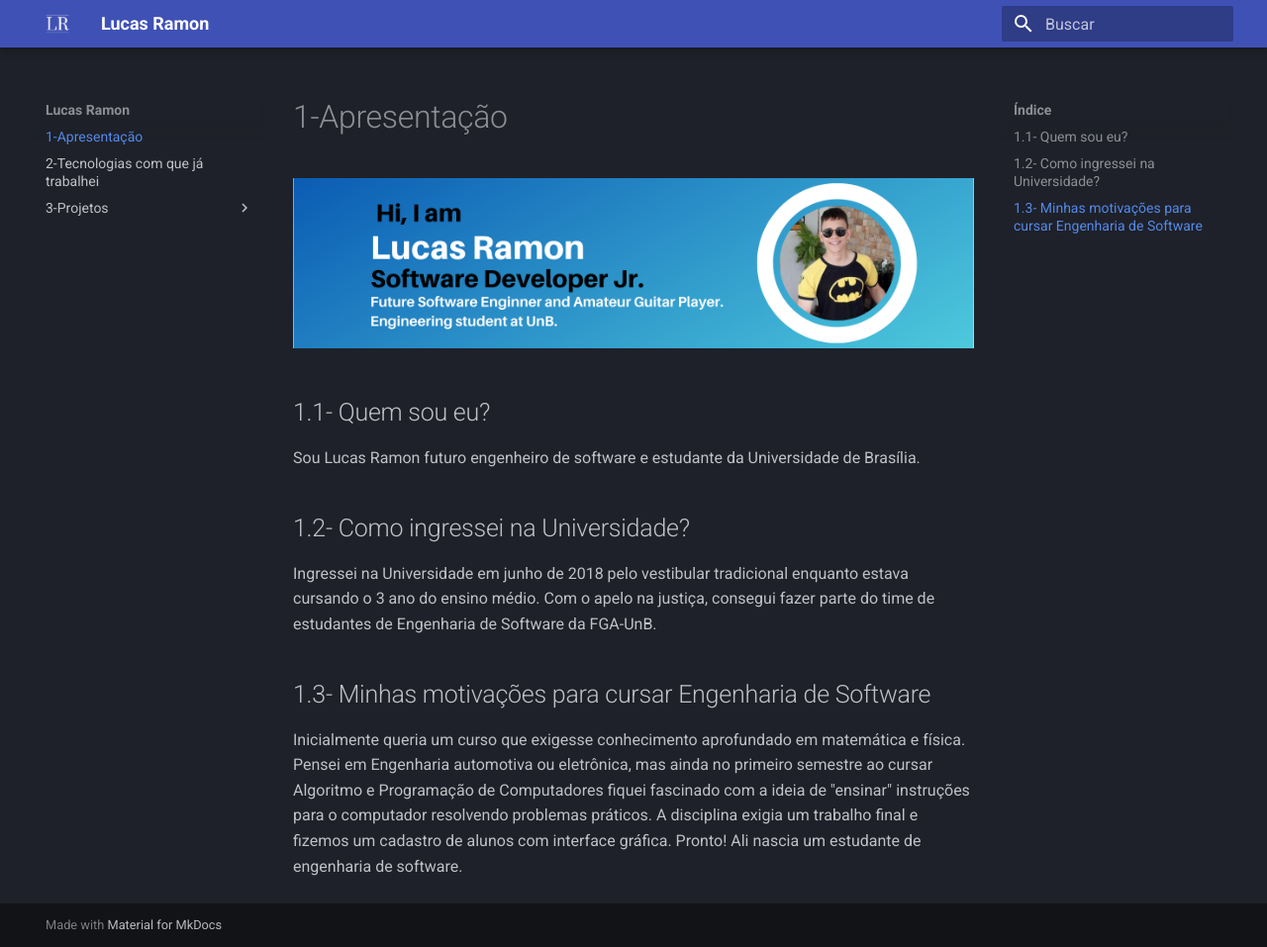
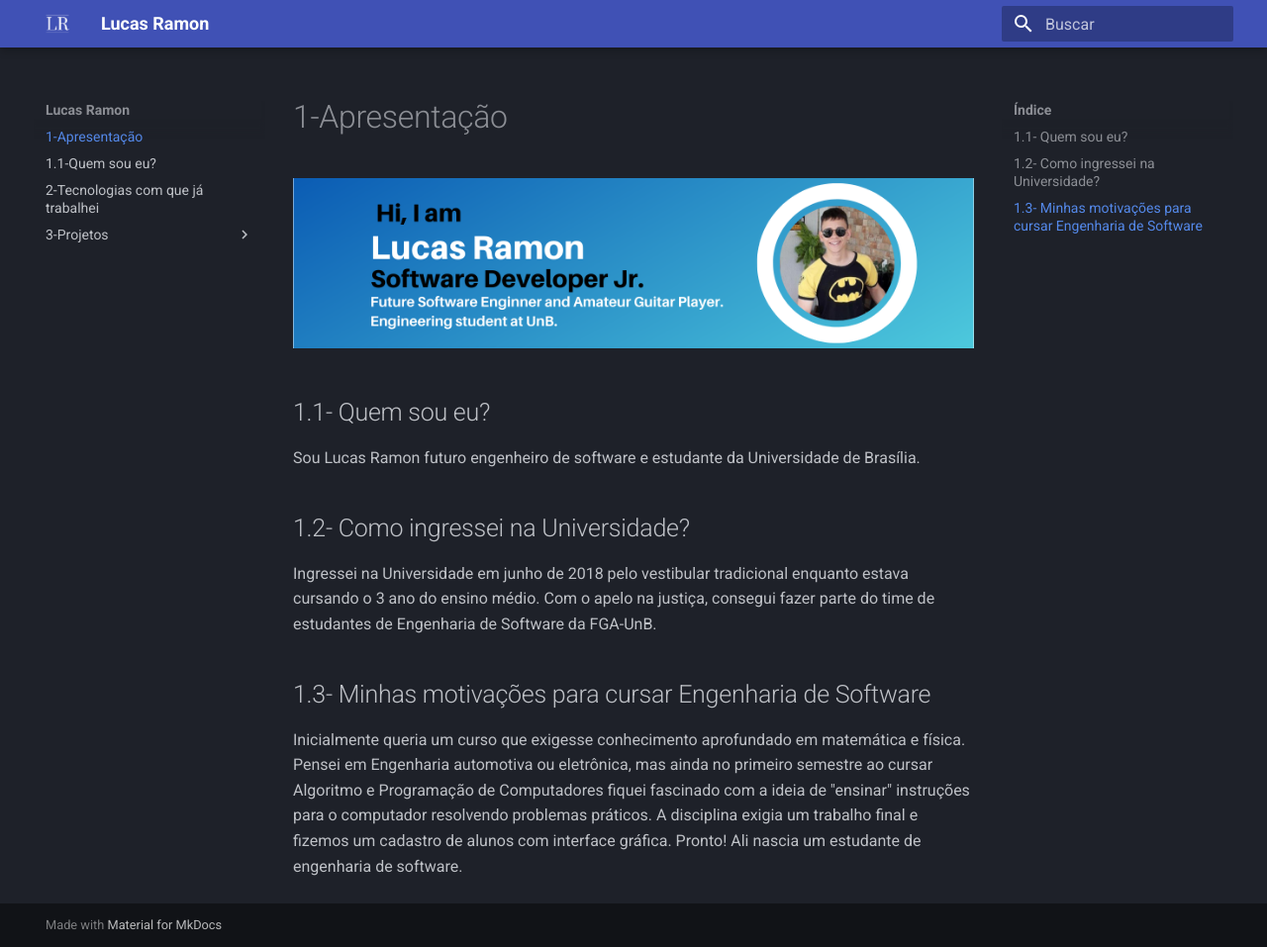
Before and after one commit to lramon2001/lramon2001.github.io, an MkDocs documentation site: the page built from docs/index.md, in a window 1280 px wide and 957 px high. Shown: the whole window at 99% size. Built offline with MkDocs 1.6.1 and Material for MkDocs 9.7.7, drawn with Linux system fonts in a browser that asks for light colours.

Commit message:
Update mkdocs.yml

```diff
--- a/mkdocs.yml
+++ b/mkdocs.yml
@@ -9,6 +9,7 @@ theme:
 
 nav:
   - 1-Apresentação: index.md
+  - 1.1-Quem sou eu?: qseu.md
   - 2-Tecnologias com que já trabalhei:  softskills.md
   - 3-Projetos:
     - 3.1-Gestimoveis: gestimoveis.md
```
